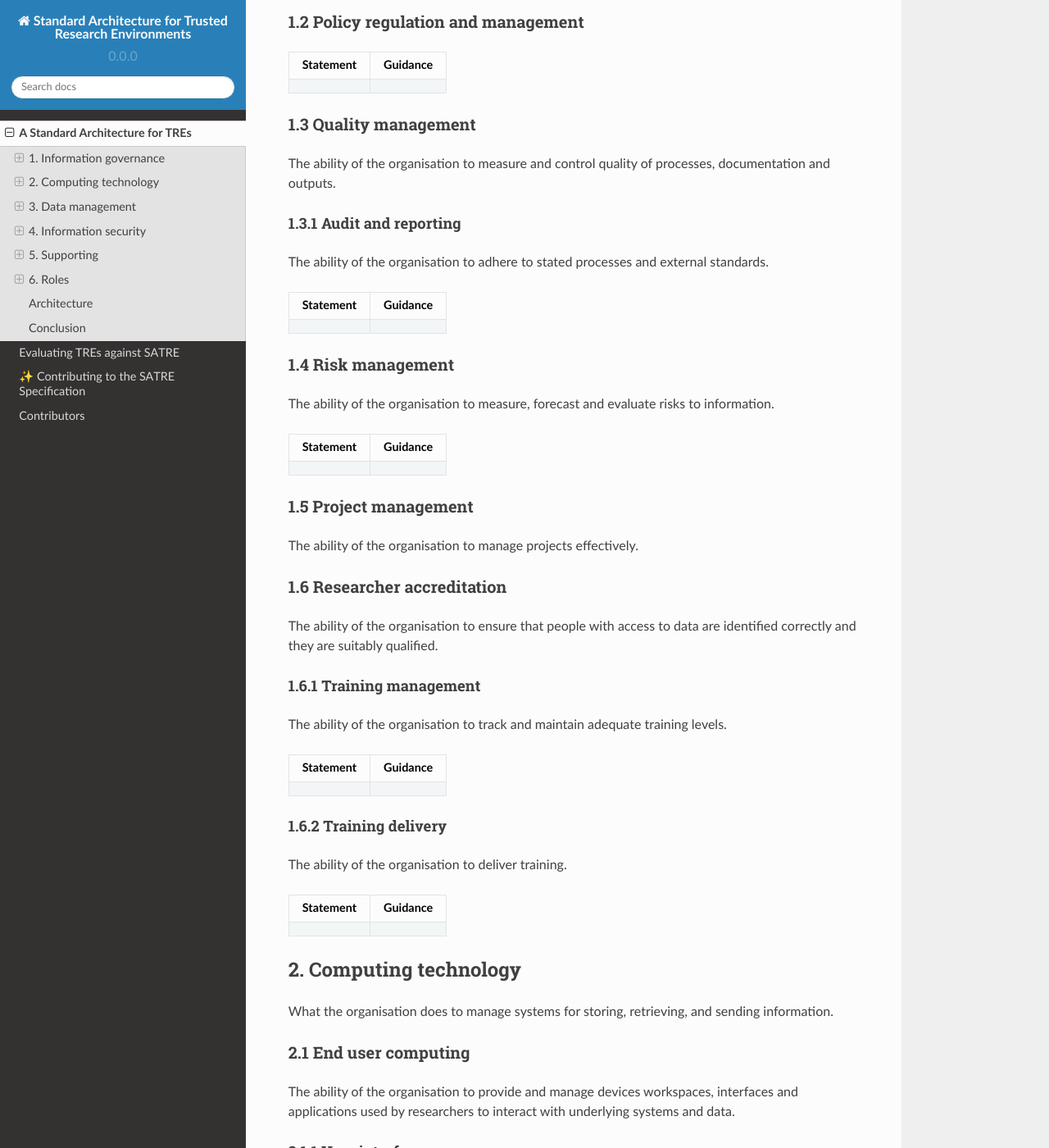
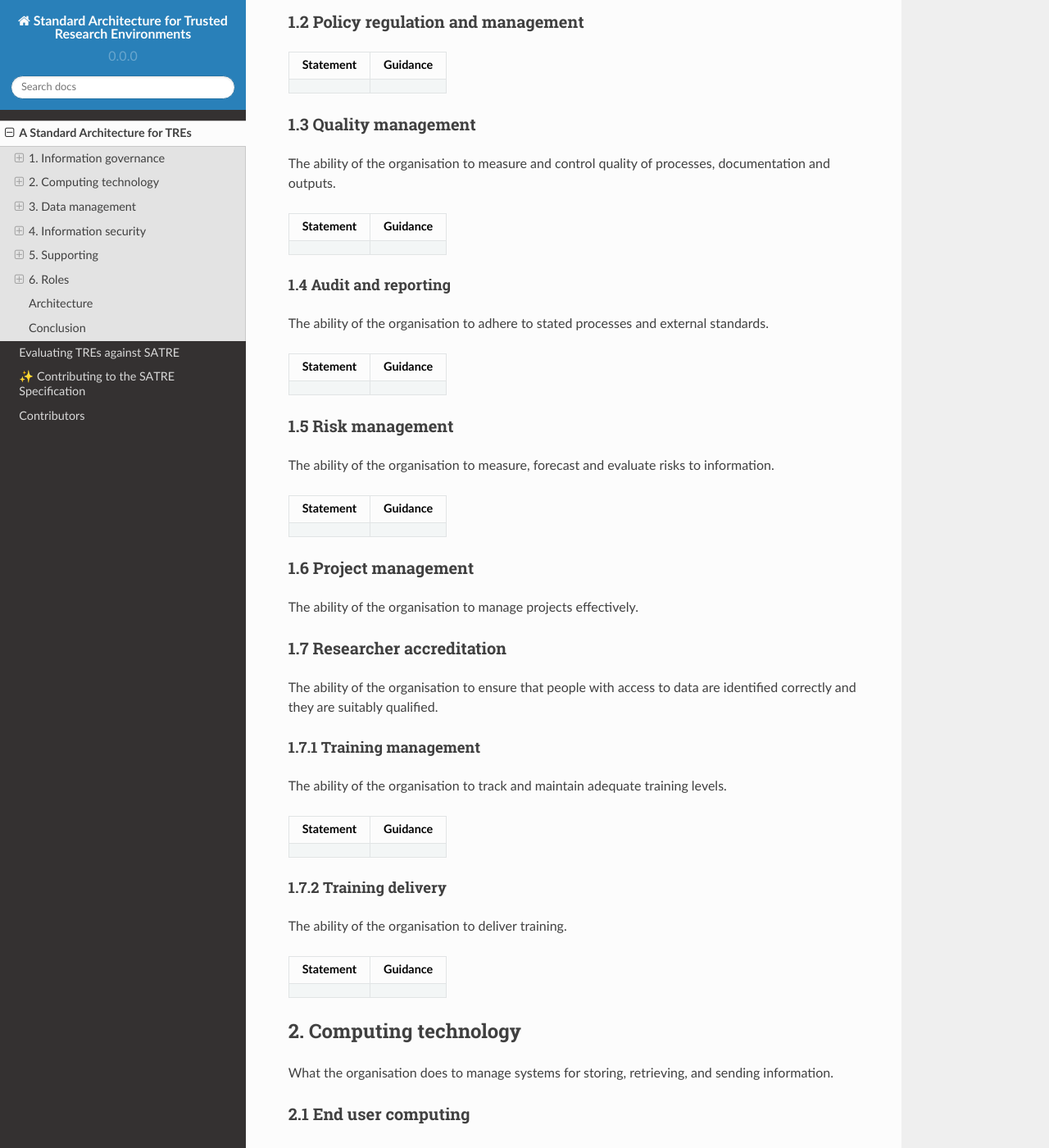
Before and after one commit to sa-tre/satre-specification, a Sphinx documentation site: the page built from docs/source/standard.md, in a window 1280 px wide and 1400 px high, scrolled down 1288 px. Shown: the whole window at 82% size. Built offline with Sphinx 7.4.7 and the Read the Docs theme 2.0.0, drawn with Linux system fonts in a browser that asks for light colours; some of the changed text lies outside the part shown.

Commit message:
:recycle: Move "Audit and reporting" up one level. Move "Availability management" into "Computing technology"

```diff
--- a/docs/source/standard.md
+++ b/docs/source/standard.md
@@ -55,7 +55,11 @@ The ability of the organisation to monitor compliance with internal and external
 
 The ability of the organisation to measure and control quality of processes, documentation and outputs.
 
-#### 1.3.1 Audit and reporting
+| Statement | Guidance |
+| --------- | -------- |
+|           |          |
+
+#### 1.4 Audit and reporting
 
 The ability of the organisation to adhere to stated processes and external standards.
 
@@ -71,15 +75,15 @@ The ability of the organisation to measure, forecast and evaluate risks to infor
 | --------- | -------- |
 |           |          |
 
-### 1.5 Project management
+### 1.6 Project management
 
 The ability of the organisation to manage projects effectively.
 
-### 1.6 Researcher accreditation
+### 1.7 Researcher accreditation
 
 The ability of the organisation to ensure that people with access to data are identified correctly and they are suitably qualified.
 
-#### 1.6.1 Training management
+#### 1.7.1 Training management
 
 The ability of the organisation to track and maintain adequate training levels.
 
@@ -87,7 +91,7 @@ The ability of the organisation to track and maintain adequate training levels.
 | --------- | -------- |
 |           |          |
 
-#### 1.6.2 Training delivery
+#### 1.7.2 Training delivery
 
 The ability of the organisation to deliver training.
 
@@ -199,6 +203,14 @@ The ability of the organisation to identify, maintain, and verify information on
 | --------- | -------- |
 |           |          |
 
+### 2.5 Availability management
+
+The ability of the organisation to ensure all IT infrastructure, processes, tools, roles etc are appropriate for the agreed availability targets.
+
+| Statement | Guidance |
+| --------- | -------- |
+|           |          |
+
 (standard_capability_data_management)=
 
 ## 3. Data management
```
Also changed, not shown: other parts of docs/source/standard.md (+1 -9 lines).
